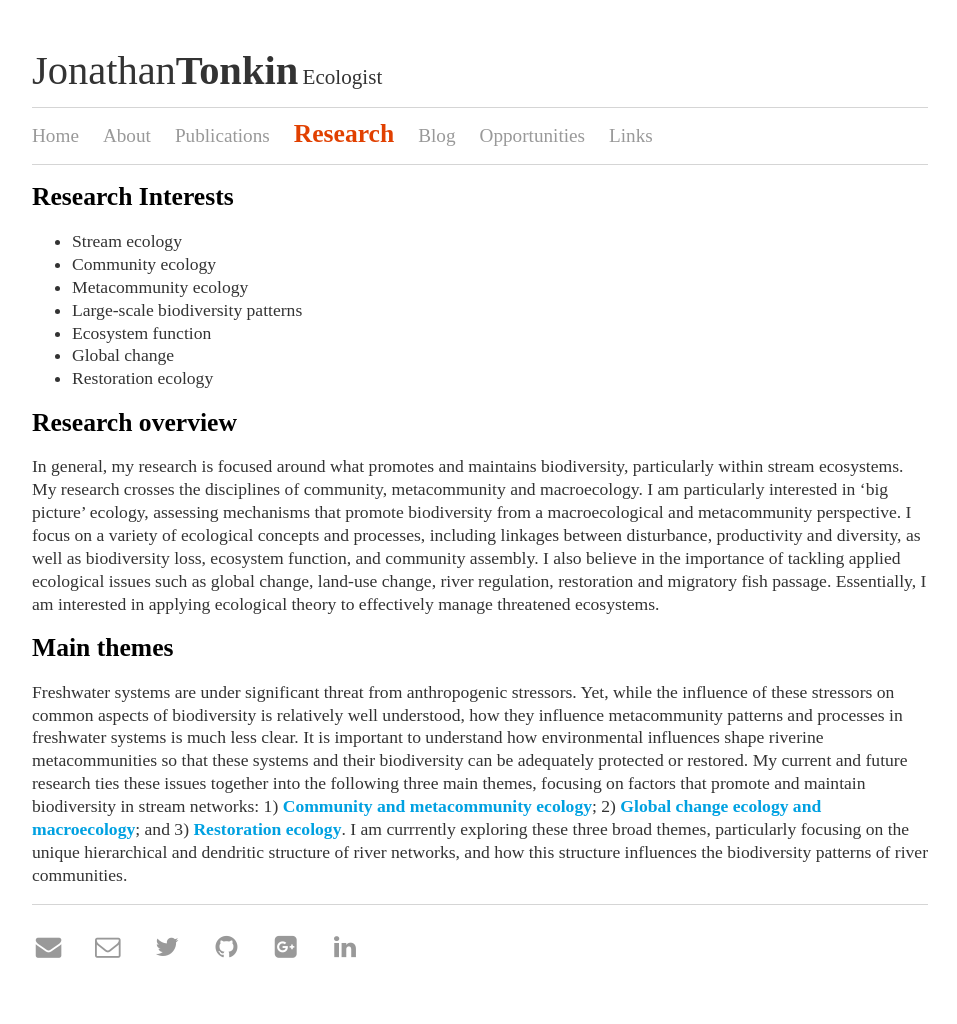
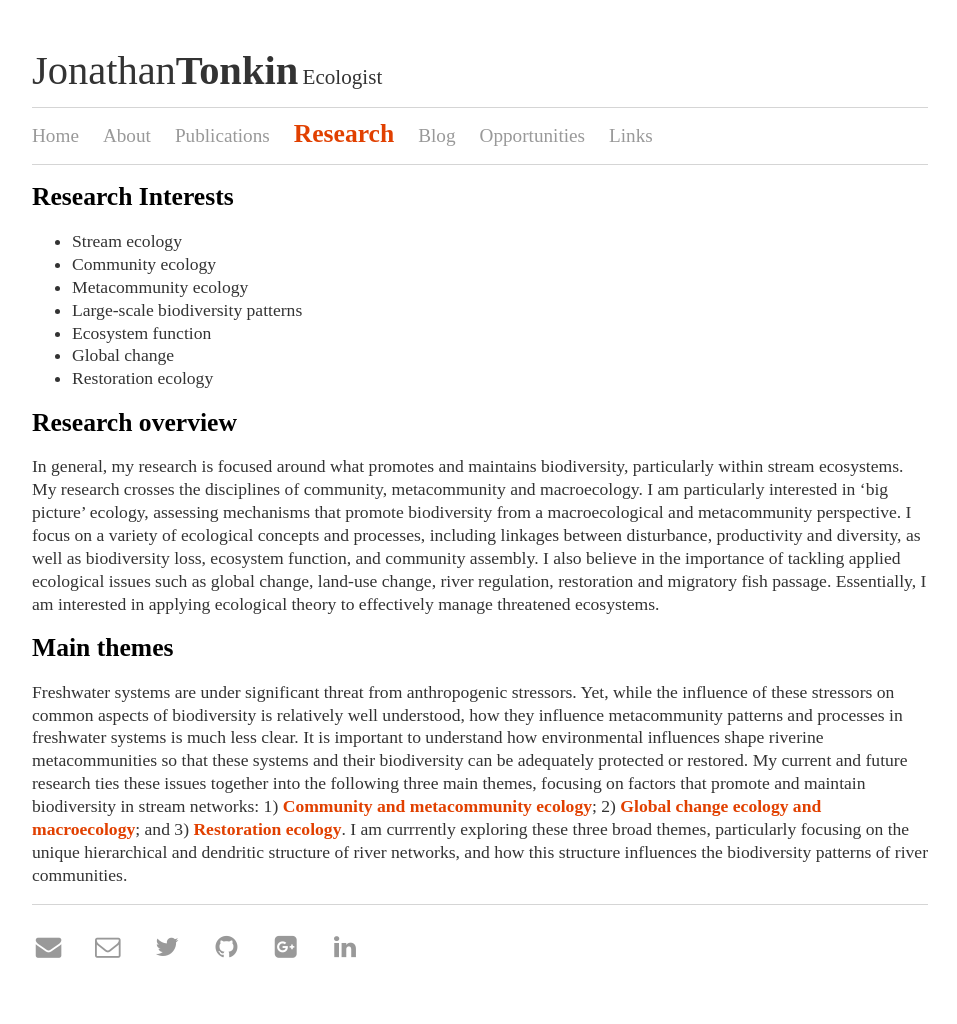
Before and after one commit to jdtonkin/jdtonkin.github.io, a Jekyll site: the page built from Research/index.md, in a window 1280 px wide. Shown: the whole page, without its empty margins (160-1117 px from the left). Built offline with Jekyll 4.4.1, drawn with Linux system fonts in a browser that asks for light colours; nearby versions of some CDN libraries; some web fonts are replaced.

Commit message:
Update index.md

```diff
--- a/Research/index.md
+++ b/Research/index.md
@@ -17,4 +17,4 @@
 In general, my research is focused around what promotes and maintains biodiversity, particularly within stream ecosystems. My research crosses the disciplines of community, metacommunity and macroecology. I am particularly interested in ‘big picture’ ecology, assessing mechanisms that promote biodiversity from a macroecological and metacommunity perspective. I focus on a variety of ecological concepts and processes, including linkages between disturbance, productivity and diversity, as well as biodiversity loss, ecosystem function, and community assembly. I also believe in the importance of tackling applied ecological issues such as global change, land-use change, river regulation, restoration and migratory fish passage. Essentially, I am interested in applying ecological theory to effectively manage threatened ecosystems.
 
 #Main themes
-Freshwater systems are under significant threat from anthropogenic stressors. Yet, while the influence of these stressors on common aspects of biodiversity is relatively well understood, how they influence metacommunity patterns and processes in freshwater systems is much less clear. It is important to understand how environmental influences shape riverine metacommunities so that these systems and their biodiversity can be adequately protected or restored. My current and future research ties these issues together into the following three main themes, focusing on factors that promote and maintain biodiversity in stream networks: 1) **<span style="color:#00a1e1">Community and metacommunity ecology</span>**; 2) **<span style="color:#00a1e1">Global change ecology and macroecology</span>**; and 3) **<span style="color:#00a1e1">Restoration ecology</span>**. I am currrently exploring these three broad themes, particularly focusing on the unique hierarchical and dendritic structure of river networks, and how this structure influences the biodiversity patterns of river communities.
+Freshwater systems are under significant threat from anthropogenic stressors. Yet, while the influence of these stressors on common aspects of biodiversity is relatively well understood, how they influence metacommunity patterns and processes in freshwater systems is much less clear. It is important to understand how environmental influences shape riverine metacommunities so that these systems and their biodiversity can be adequately protected or restored. My current and future research ties these issues together into the following three main themes, focusing on factors that promote and maintain biodiversity in stream networks: 1) **<span style="color:#e14000">Community and metacommunity ecology</span>**; 2) **<span style="color:#e14000">Global change ecology and macroecology</span>**; and 3) **<span style="color:#e14000">Restoration ecology</span>**. I am currrently exploring these three broad themes, particularly focusing on the unique hierarchical and dendritic structure of river networks, and how this structure influences the biodiversity patterns of river communities.
```
